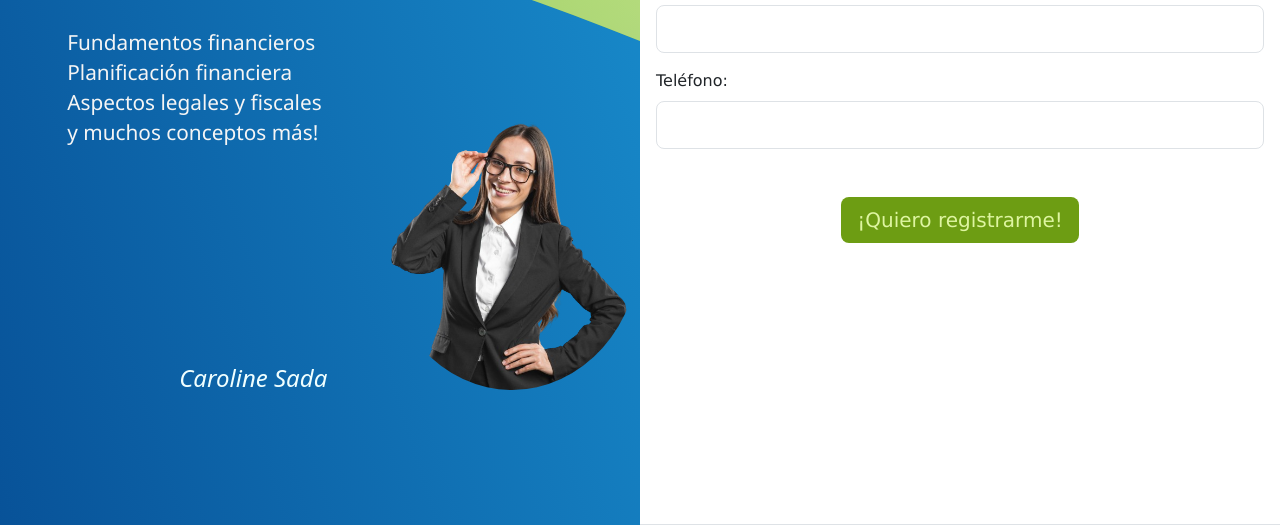
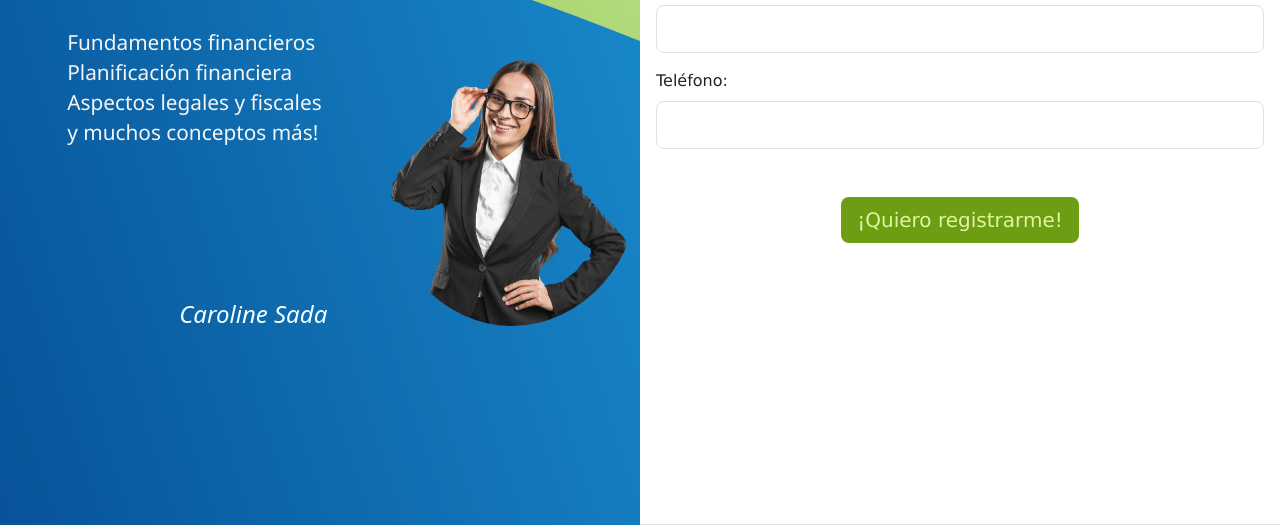
Before and after one commit to ccarriso/Proyecto-Landing-Page, a plain HTML site: page index.html in a window 1280 px wide. Shown: the part 275-800 px from the top of the page. Drawn offline with nearby package versions, Linux system fonts and the light colour scheme.

Commit message:
Update estilos4.css

```diff
--- a/estilos.css
+++ b/estilos.css
@@ -403,7 +403,7 @@ text-wrap: nowrap;
 
 .inf-img {
     max-width: 40%;
-    padding-top: 85%;
+    padding-top: 75%;
     padding-left:0%;
     margin-left: -150%;
     padding-bottom: 0%;
```
